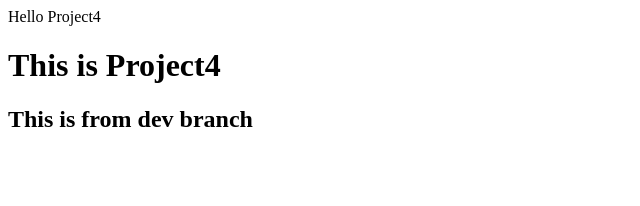
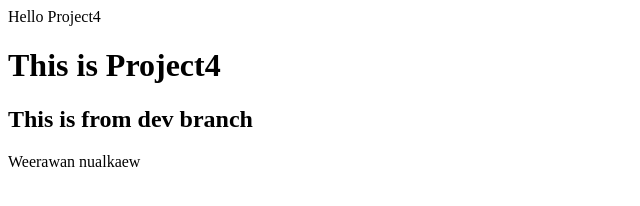
Before and after one commit to Jezziez/priject4, a plain HTML site: page index.html in a window 1280 px wide. Shown: the whole page, without its empty margins (0-640 px from the left). Drawn offline with Linux system fonts and the light colour scheme.

Commit message:
add by Weerawan

```diff
--- a/index.html
+++ b/index.html
@@ -10,5 +10,6 @@
    <div>Hello Project4</div>
    <h1>This is Project4</h1>
    <h2>This is from dev branch</h2>
+   <div>Weerawan nualkaew</div>
 </body>
 </html>
```
